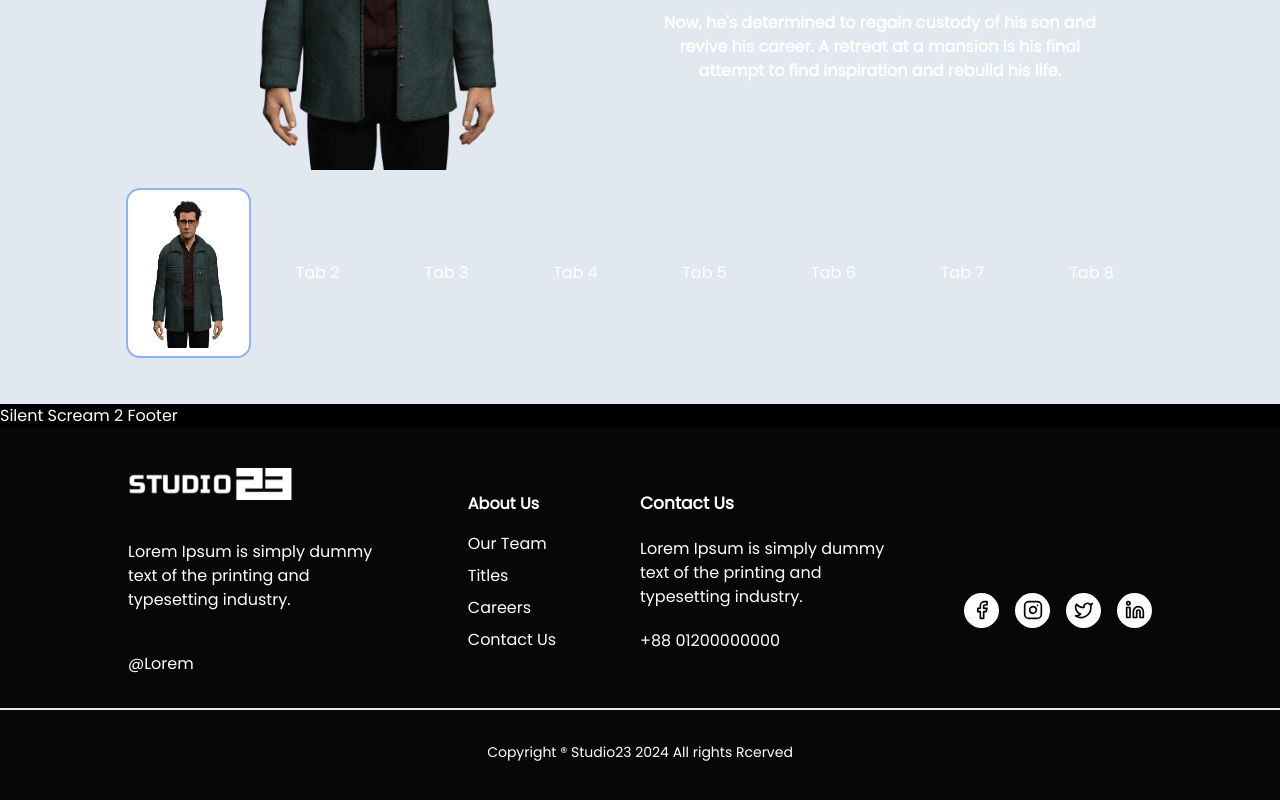
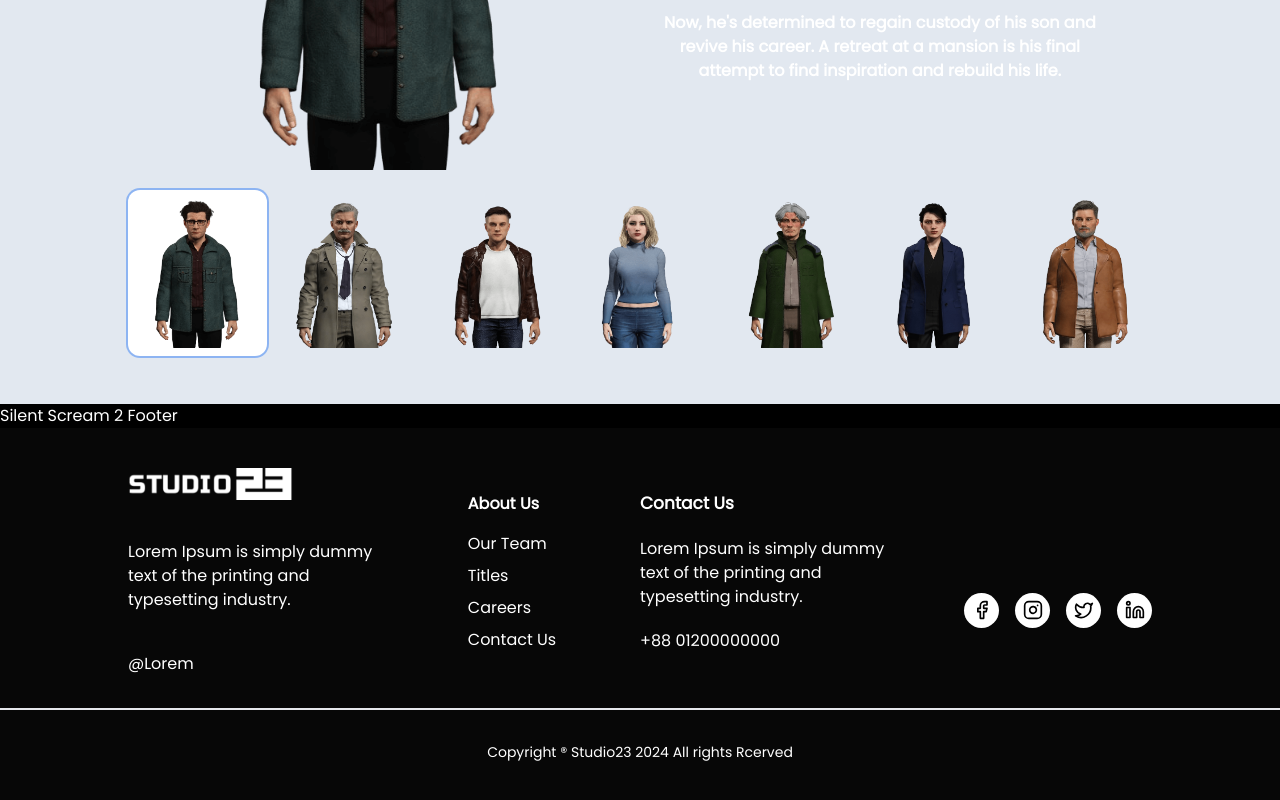
Before and after one commit to Studio-23-xyz/studio23-website, a Next.js app: page /our-titles/silent-scream-2 in a window 1280 px wide. Shown: the part 2228-3028 px from the top of the page. Built offline with nearby package versions, Linux system fonts and the light colour scheme.

Commit message:
Tab Content - SS2 Game Page

```diff
--- a/src/app/components/silentscream2page/SS2CastSection.js
+++ b/src/app/components/silentscream2page/SS2CastSection.js
@@ -35,7 +35,7 @@ const items = [
             src="/assets/ss2-characters/John.png"
             width={433}
             height={577}
-            alt="Alan"
+            alt="John"
             className="w-[120px] md:w-[150px] h-[120px] md:h-[150px]"
           />
       </div>
@@ -47,7 +47,7 @@ const items = [
             src="/assets/ss2-characters/John.png"
             width={433}
             height={577}
-            alt="Alan"
+            alt="John"
             className="w-[290px] md:w-[350px] h-[313px] md:h-[450px]"
           />
         </div>
@@ -68,28 +68,226 @@ const items = [
     ),
   },
   {
-    title: "Tab 2",
-    content: <div className="bg-slate-400">Tab 2 Content</div>,
+    title: (
+      <div className="flex justify-center items-start">
+         <Image
+            src="/assets/ss2-characters/Alan.png"
+            width={433}
+            height={577}
+            alt="Alan"
+            className="w-[120px] md:w-[150px] h-[120px] md:h-[150px]"
+          />
+      </div>
+    ),
+    content: (
+      <div className="flex flex-col md:flex-row gap-4 mb-5">
+        <div className="w-full md:w-1/2 flex justify-center items-center">
+        <Image
+            src="/assets/ss2-characters/Alan.png"
+            width={433}
+            height={577}
+            alt="Alan"
+            className="w-[290px] md:w-[350px] h-[313px] md:h-[450px]"
+          />
+        </div>
+        <div className="w-full md:w-1/2 flex flex-col justify-center items-center md:pr-10
+         gap-3">
+          <h1 className="text-[18px] md:text-[32px] font-bold text-center">Alan, Retired Detective</h1>
+          <p className="text-[14px] md:text-[16px] font-bold text-center">
+          Alan was once a respected and promising police sergeant known for his sharp
+          instincts and commitment to justice. However, his career was derailed after
+           he impulsively shot a young suspect during a high-stress operation, leading
+           to his dishonorable discharge and imprisonment. The incident left him plagued
+            by guilt, sleepless nights, and an ongoing battle with his temper.
+            Adding to his woes, Alan's wife died under suspicious circumstances,
+            with neighbors suspecting his involvement despite the police ruling it
+             a suicide. To reclaim his life, Alan started attending anger management
+              therapy and is now determined to establish a private detective business,
+              seeking redemption and purpose. However, the shadows of his past actions
+              and neighborhood gossip continue to haunt him as he retreats to a mansion,
+              hoping to leave his troubled history behind.
+          </p>
+        </div>
+      </div>
+    ),
   },
   {
-    title: "Tab 3",
-    content: <div className="bg-yellow-400">Tab 3 Content</div>,
-  },
-  { title: "Tab 4", content: <div className="bg-red-400">Tab 4 Content</div> },
-  {
-    title: "Tab 5",
-    content: <div className="bg-green-300">Tab 5 Content</div>,
+    title: (
+      <div className="flex justify-center items-start">
+         <Image
+            src="/assets/ss2-characters/Chad.png"
+            width={433}
+            height={577}
+            alt="Chad"
+            className="w-[120px] md:w-[150px] h-[120px] md:h-[150px]"
+          />
+      </div>
+    ),
+    content: (
+      <div className="flex flex-col md:flex-row gap-4 mb-5">
+        <div className="w-full md:w-1/2 flex justify-center items-center">
+        <Image
+            src="/assets/ss2-characters/Chad.png"
+            width={433}
+            height={577}
+            alt="Chad"
+            className="w-[290px] md:w-[350px] h-[313px] md:h-[450px]"
+          />
+        </div>
+        <div className="w-full md:w-1/2 flex flex-col justify-center items-center md:pr-10
+         gap-3">
+          <h1 className="text-[18px] md:text-[32px] font-bold text-center">Chad, Gluttony</h1>
+          <p className="text-[14px] md:text-[16px] font-bold text-center">
+          Chad's high school years were a golden era where he was the star quarterback,
+          admired by peers and favored by teachers. He thrived on the cheers and admiration,
+          basking in glory. However, after high school, reality hit hard as he failed to
+          pursue college or a meaningful career. Instead, Chad clung to his past,
+          engaging in meaningless relationships and parties to relive his glory days.
+          His promising football skills went to waste, and he became stuck in a cycle of nostalgia.
+           Beneath his superficial demeanor lies deep frustration and insecurity over his inability to move forward.
+          </p>
+        </div>
+      </div>
+    ),
   },
   {
-    title: "Tab 6",
-    content: <div className="bg-yellow-600">Tab 6 Content</div>,
+    title: (
+    <div className="flex justify-center items-start">
+       <Image
+          src="/assets/ss2-characters/Tiffany.png"
+          width={433}
+          height={577}
+          alt="Tiffany"
+          className="w-[120px] md:w-[150px] h-[120px] md:h-[150px]"
+        />
+    </div>
+  ),
+  content: (
+    <div className="flex flex-col md:flex-row gap-4 mb-5">
+      <div className="w-full md:w-1/2 flex justify-center items-center">
+      <Image
+          src="/assets/ss2-characters/Tiffany.png"
+          width={433}
+          height={577}
+          alt="Tiffany"
+          className="w-[290px] md:w-[350px] h-[313px] md:h-[450px]"
+        />
+      </div>
+      <div className="w-full md:w-1/2 flex flex-col justify-center items-center md:pr-10
+       gap-3">
+        <h1 className="text-[18px] md:text-[32px] font-bold text-center">Tiffany, Envy</h1>
+        <p className="text-[14px] md:text-[16px] font-bold text-center">
+        Tiffany and Chad were high school sweethearts and the envy of their classmates,
+        reigning as Prom Queen and King. Tiffany, with her stunning looks and charisma,
+        was the head cheerleader, while Chad's athleticism and charm earned him the title
+        of Prom King. After high school, they moved in together, eager to build a life side by side.
+         Tiffany became a skilled nail technician at a local salon, showcasing her artistic talents,
+          while Chad pursued his passion for fitness as a dedicated gym trainer. Though not wealthy,
+           Tiffany and Chad were determined to make the best of their lives, continuing their love
+           story beyond high school, embracing the challenges and joys of adulthood together.
+        </p>
+      </div>
+    </div>
+  ),
+},
+  {
+    title: (
+      <div className="flex justify-center items-start">
+         <Image
+            src="/assets/ss2-characters/Edger.png"
+            width={433}
+            height={577}
+            alt="Edger"
+            className="w-[120px] md:w-[150px] h-[120px] md:h-[150px]"
+          />
+      </div>
+    ),
+    content: (
+      <div className="flex flex-col md:flex-row gap-4 mb-5">
+        <div className="w-full md:w-1/2 flex justify-center items-center">
+        <Image
+            src="/assets/ss2-characters/Edger.png"
+            width={433}
+            height={577}
+            alt="Edger"
+            className="w-[290px] md:w-[350px] h-[313px] md:h-[450px]"
+          />
+        </div>
+        <div className="w-full md:w-1/2 flex flex-col justify-center items-center md:pr-10
+         gap-3">
+          <h1 className="text-[18px] md:text-[32px] font-bold text-center">Edger, Arcchaeologist</h1>
+          <p className="text-[14px] md:text-[16px] font-bold text-center">
+          Edgar, an educated and unassuming man, has dedicated his life to archaeology, exploring remote corners of the world from Egypt's pyramids to the North Pole. With degrees in archaeology and anthropology, his insatiable curiosity has led to remarkable discoveries. Renowned for his meticulous excavation techniques and deciphering ancient scripts, Edgar sheds light on lost civilizations' rituals and technologies.<br></br><br></br>
+          Despite his fame, Edgar remains humble, preferring his work to speak for itself. He mentors budding archaeologists, sharing his experiences and knowledge. In his retirement, he continues to travel, sharing stories with fellow explorers. His prized possession, a mythical sword cane unearthed from the Egyptian pyramids, symbolizes his illustrious career and connection to mysteries of the past. Though rumored to possess mythical powers, Edgar carries it as a treasured relic.
+          </p>
+        </div>
+      </div>
+    ),
   },
   {
-    title: "Tab 7",
-    content: <div className=" bg-pink-400">Tab 7 Content</div>,
+    title: (
+      <div className="flex justify-center items-start">
+         <Image
+            src="/assets/ss2-characters/Linda.png"
+            width={433}
+            height={577}
+            alt="Linda"
+            className="w-[120px] md:w-[150px] h-[120px] md:h-[150px]"
+          />
+      </div>
+    ),
+    content: (
+      <div className="flex flex-col md:flex-row gap-4 mb-5">
+        <div className="w-full md:w-1/2 flex justify-center items-center">
+        <Image
+            src="/assets/ss2-characters/Linda.png"
+            width={433}
+            height={577}
+            alt="Linda"
+            className="w-[290px] md:w-[350px] h-[313px] md:h-[450px]"
+          />
+        </div>
+        <div className="w-full md:w-1/2 flex flex-col justify-center items-center md:pr-10
+         gap-3">
+          <h1 className="text-[18px] md:text-[32px] font-bold text-center">Linda, Doctor</h1>
+          <p className="text-[14px] md:text-[16px] font-bold text-center">
+          Linda's upbringing emphasized academic excellence, leading her to become a skilled surgeon at Harvard Medical School. Tragedy struck when her parents died, prompting her to shift to Emergency Room and postmortem work for closure. Her dedication led to burnout and a mandated leave, forcing her to explore life beyond medicine for the first time.
+          </p>
+        </div>
+      </div>
+    ),
   },
   {
-    title: "Tab 8",
-    content: <div className=" bg-green-500">Tab 8 Content</div>,
+    title: (
+      <div className="flex justify-center items-start">
+         <Image
+            src="/assets/ss2-characters/Marcus.png"
+            width={433}
+            height={577}
+            alt="Marcus"
+            className="w-[120px] md:w-[150px] h-[120px] md:h-[150px]"
+          />
+      </div>
+    ),
+    content: (
+      <div className="flex flex-col md:flex-row gap-4 mb-5">
+        <div className="w-full md:w-1/2 flex justify-center items-center">
+        <Image
+            src="/assets/ss2-characters/Marcus.png"
+            width={433}
+            height={577}
+            alt="Marcus"
+            className="w-[290px] md:w-[350px] h-[313px] md:h-[450px]"
+          />
+        </div>
+        <div className="w-full md:w-1/2 flex flex-col justify-center items-center md:pr-10
+         gap-3">
+          <h1 className="text-[18px] md:text-[32px] font-bold text-center">Marcus, Globe Trotter</h1>
+          <p className="text-[14px] md:text-[16px] font-bold text-center">
+          Marcus may seem like a charming globetrotter, but beneath his adventurous exterior lies a cunning conman with a history of fraudulent activities across multiple countries. Skilled in identity theft, scams, and elaborate frauds, he attends events like the mansion's retreats not for adventure, but for opportunities for theft and deception. Marcus's rap sheet includes art thefts, Ponzi schemes, and elaborate heists. He excels at infiltrating high-society circles, manipulating people to his advantage, all while maintaining a façade of sophistication and worldliness.
+          </p>
+        </div>
+      </div>
+    ),
   },
 ];
```
Also changed, not shown: public/assets/ss2-characters/Butler.png (deleted), public/assets/ss2-characters/Marcus.png (added).
